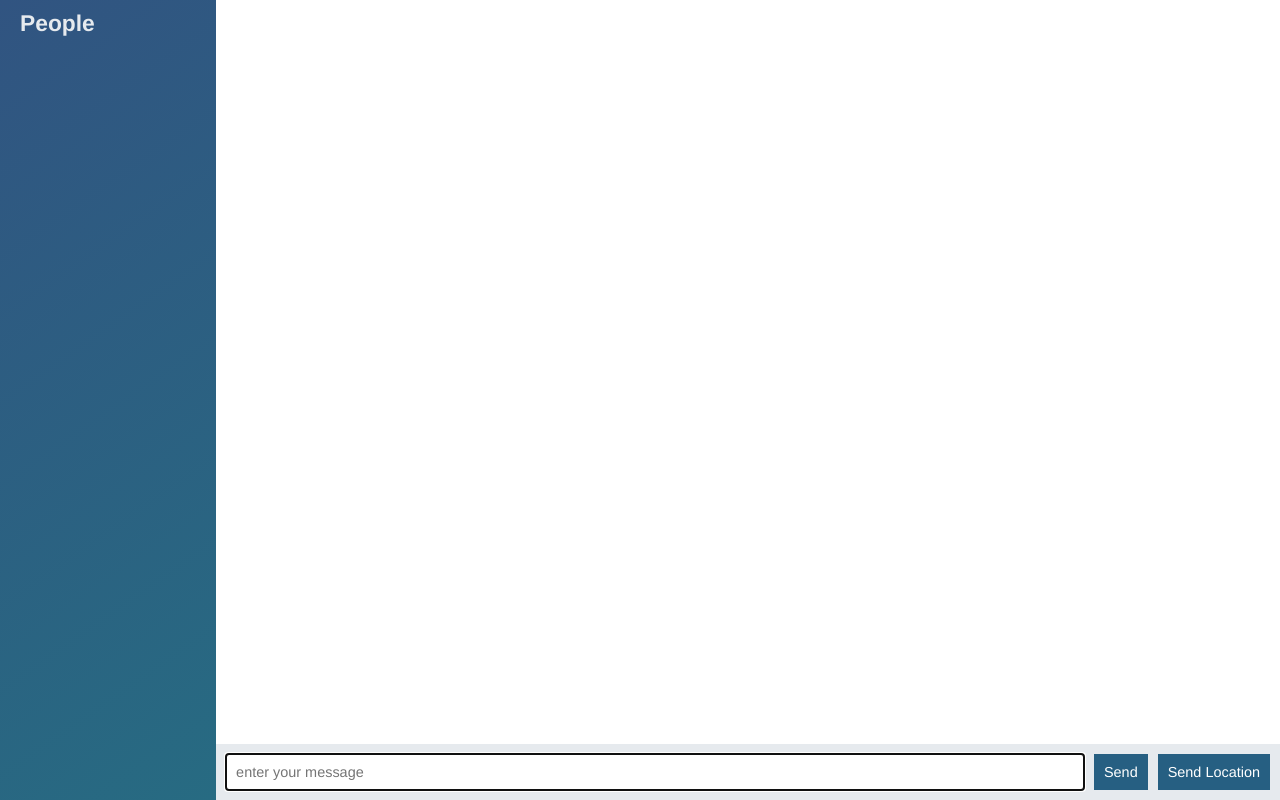
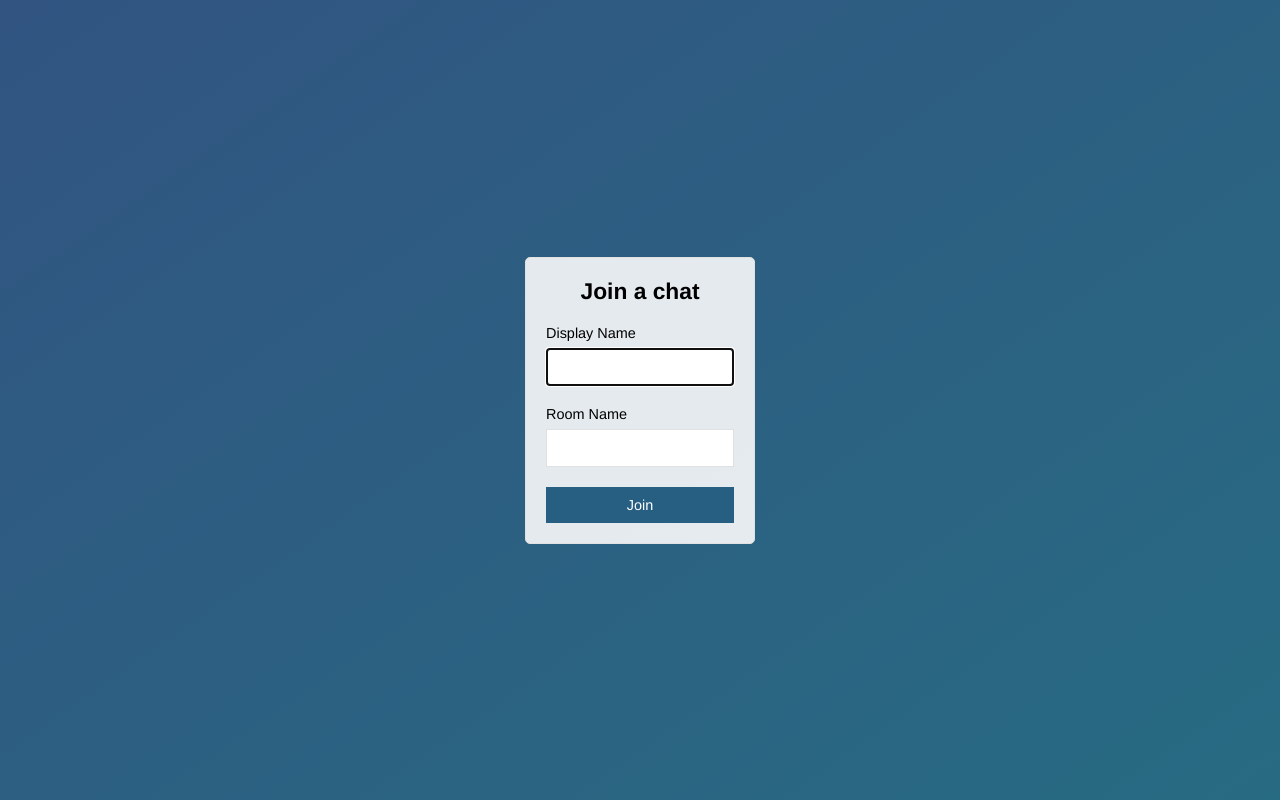
Before and after one commit to koolshiva/node-chat-app, a website: page public/index.html in a window 1280 px wide. Drawn offline with nearby package versions, Linux system fonts and the light colour scheme; no server answers.

Commit message:
added join page ui alone.

```diff
--- a/public/index.html
+++ b/public/index.html
@@ -1,55 +1,28 @@
 <!DOCTYPE html>
 <html>
   <head>
-    <meta charset="utf-8">
+    <meta charset="utf-8"/>
+    <meta name="viewport" content="width=device-width,initial-scale=1,user-scalable=no"/>
     <link rel="stylesheet" href="/css/styles.css"/>
   </head>
-  <body class="chat">
-    <div class="chat__sidebar">
-      <h3>People</h3>
-      <div id="users">
-      </div>
+  <body class="centered-form">
+    <div class="centered-form__form">
+      <form action="/chat.html">
+        <div class="form-field">
+          <h3>Join a chat<h3>
+        </div>
+        <div class="form-field">
+          <label>Display Name</label>
+          <input type="text" name="name" autofocus/>
+        </div>
+        <div class="form-field">
+          <label>Room Name</label>
+          <input type="text" name="room"/>
+        </div>
+        <div class="form-field">
+          <button>Join</button>
+        </div>
+      </form>
     </div>
-    <div class="chat__main">
-      <ol id="messages" class="chat__messages"></ol>
-      <div class="chat__footer">
-        <form id="message-form">
-          <input name="message" type="text" placeholder="enter your message" autofocus autocomplete="off"/>
-          <button>Send</button>
-        </form>
-        <button id="send-location">Send Location</button>
-      </div>
-    </div>
-    <script src="./js/libs/jquery-3.2.1.min.js"></script>
-    <script src="./js/libs/moment.js"></script>
-    <script src="./js/libs/mustache.js"></script>
-    <script src="/socket.io/socket.io.js"></script>
-    <script src="./js/index.js"></script>
-
-    <script id="message-template" type="text/template">
-      <li class="message">
-        <div class="message__title">
-          <h4>{{from}}</h4>
-          <span>{{createdAt}}</span>
-        </div>
-        <div class="message__body">
-          <p>{{text}}</p>
-        </div>
-      </li>
-    </script>
-
-    <script id="location-message-template" type="text/template">
-      <li class="message">
-        <div class="message__title">
-          <h4>{{from}}</h4>
-          <span>{{createdAt}}</span>
-        </div>
-        <div class="message__body">
-          <p>
-            <a target="_blank" href="{{url}}">My current location</a>
-          </p>
-        </div>
-      </li>
-    </script>
   </body>
 </html>
```
Also changed, not shown: public/chat.html (added, +56 -0 lines), public/js/chat.js (renamed from public/js/index.js).
